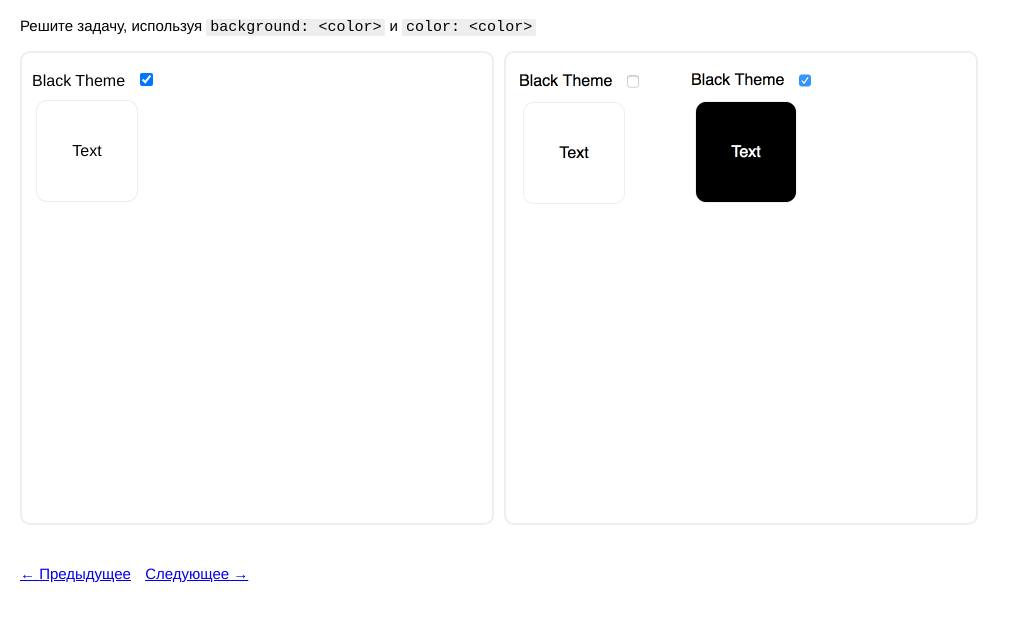
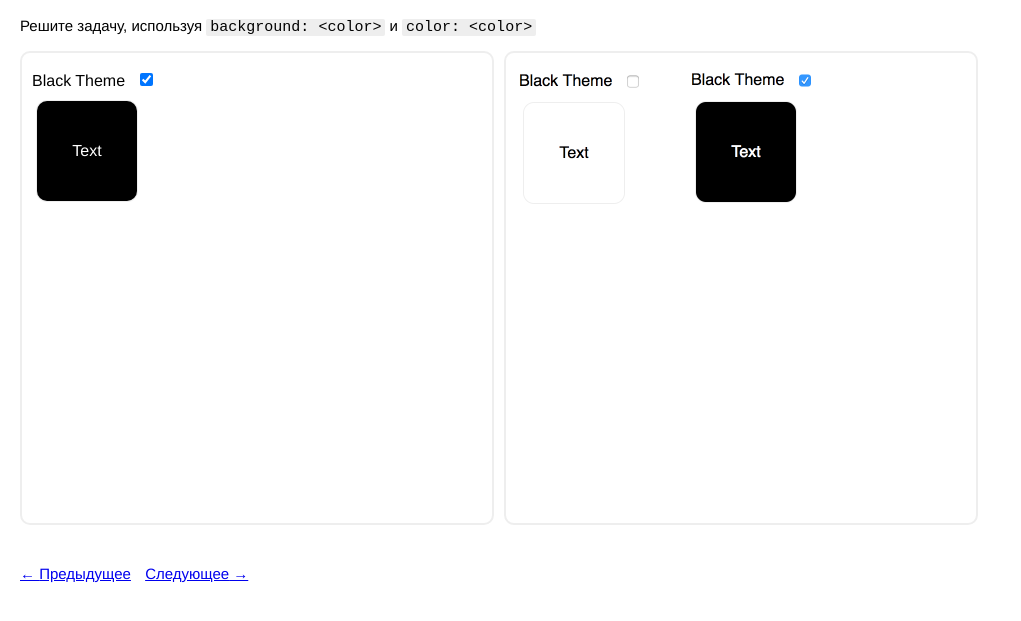
Before and after one commit to geekorn/coursera_frontend, a plain HTML site: page 2-HTML_1/week-1_selectors/tasks/5.html in a window 1280 px wide. Both pictures are taken after a click on the checkbox "Black Theme". Shown: the part 57-678 px from the top of the page, without its empty margins (0-1021 px from the left). Drawn offline with Linux system fonts and the light colour scheme.

Commit message:
done 5 task

```diff
--- a/2-HTML_1/week-1_selectors/tasks/5.html
+++ b/2-HTML_1/week-1_selectors/tasks/5.html
@@ -13,6 +13,10 @@
         <main class="global-results">
             <style>
                 /* ваш код здесь... */
+                #checkbox:checked ~ .tab {
+                    color: #fff;
+                    background-color: #000;
+                }
             </style>
 
             <section class="global-result">
```
